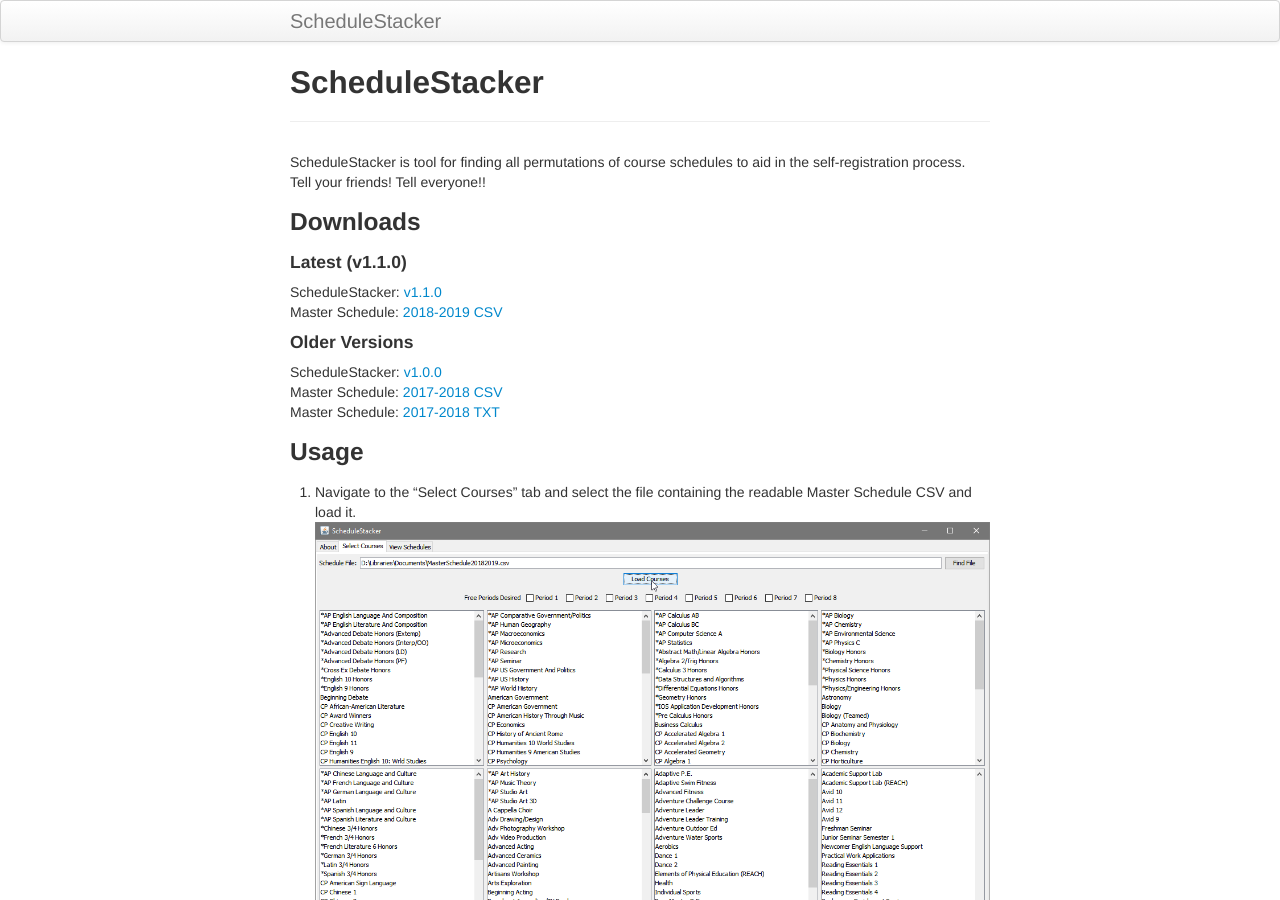
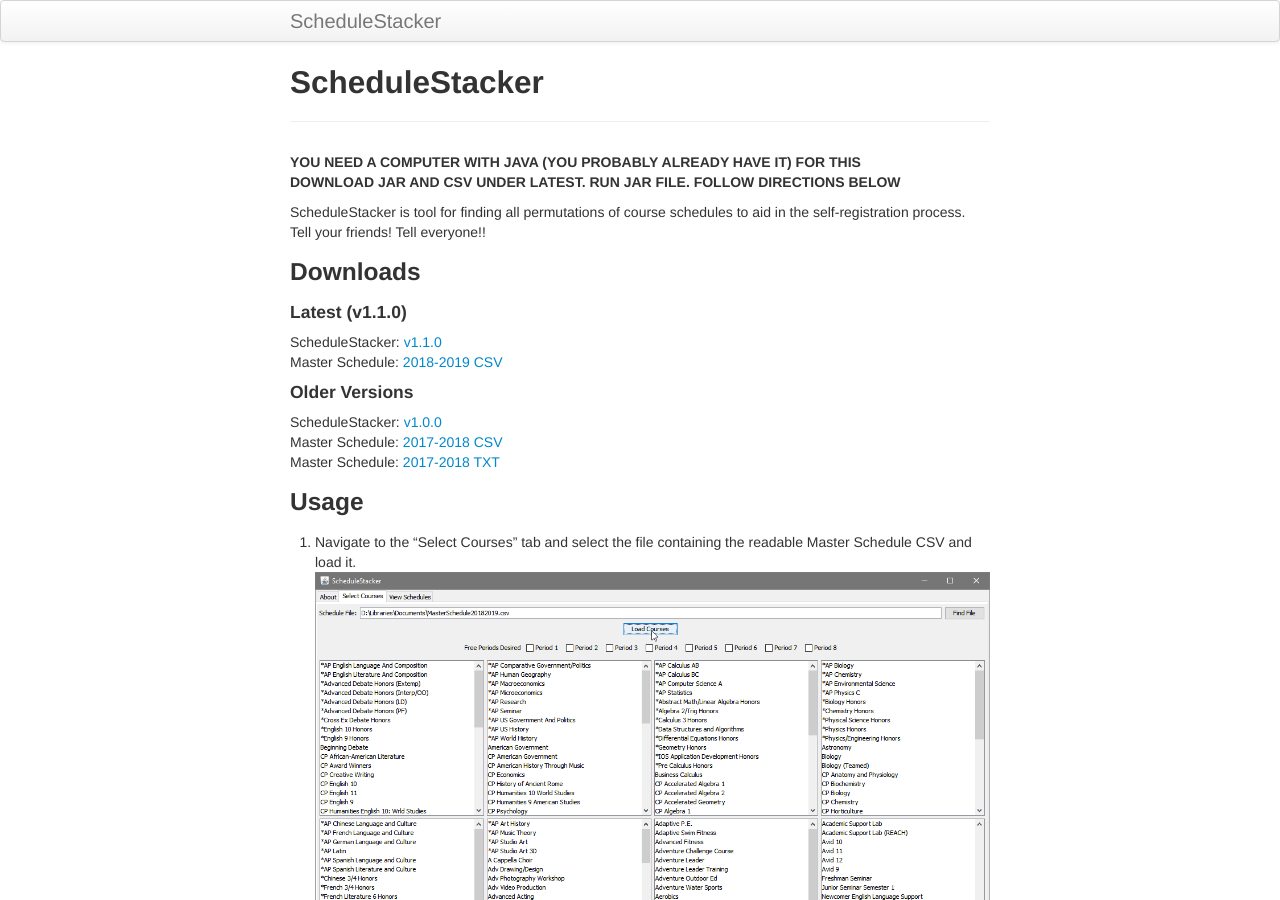
Before and after one commit to Coreball/ScheduleStacker, a Jekyll site: the page built from index.md, in a window 1280 px wide and 900 px high. Built offline with Jekyll 4.4.1, drawn with Linux system fonts in a browser that asks for light colours.

Commit message:
Instructions for dummies

```diff
--- a/index.md
+++ b/index.md
@@ -2,6 +2,9 @@
 layout: page
 title: ScheduleStacker
 ---
+
+**YOU NEED A COMPUTER WITH JAVA (YOU PROBABLY ALREADY HAVE IT) FOR THIS**
+**DOWNLOAD JAR AND CSV UNDER LATEST. RUN JAR FILE. FOLLOW DIRECTIONS BELOW**
 
 ScheduleStacker is tool for finding all permutations of course schedules to aid in the self-registration process.
 Tell your friends! Tell everyone!!
```
